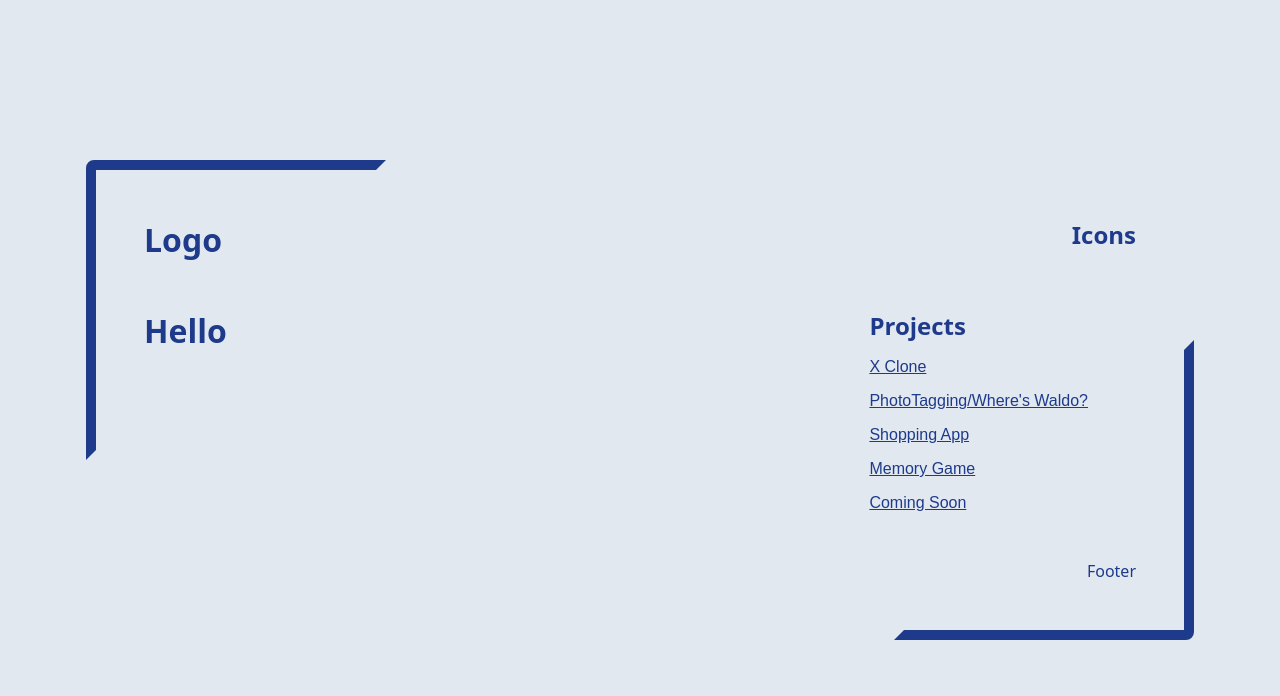
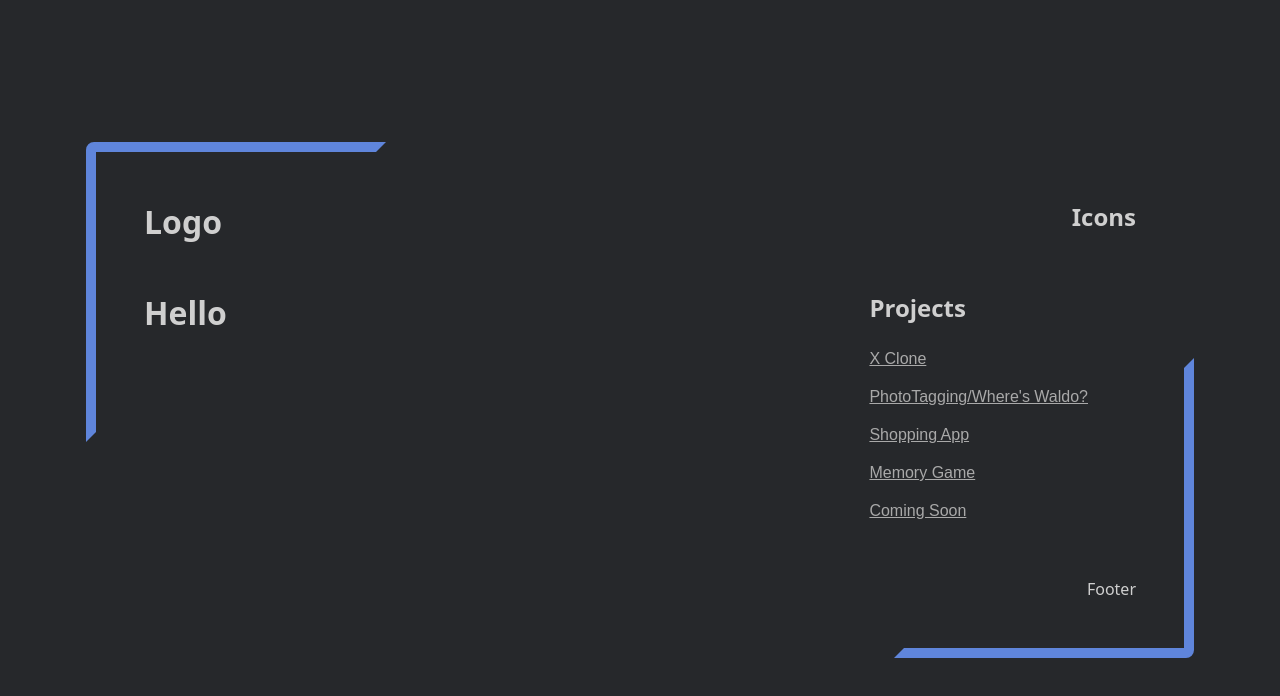
Before and after one commit to amora7741/Portfolio, a React (Vite) app: page / in a window 1280 px wide. Shown: the top 696 px of the page. Built offline with nearby package versions, Linux system fonts and the light colour scheme.

Commit message:
Adjust colors

```diff
--- a/src/style.scss
+++ b/src/style.scss
@@ -1,5 +1,7 @@
-$background-color: #e2e8f0;
-$primary-color: #1e3a8a;
+$background-color: #26282b;
+$svg-color: #5f85db;
+$primary-text-color: rgb(207, 207, 207);
+$secondary-text-color: rgb(169, 169, 169);
 
 @mixin flex-display($justify: center, $align: center, $direction: row) {
   display: flex;
@@ -18,7 +20,7 @@ main {
   @include flex-display();
   min-height: 100vh;
   background-color: $background-color;
-  color: $primary-color;
+  color: $primary-text-color;
   font-family: system-ui, -apple-system, BlinkMacSystemFont, 'Segoe UI', Roboto,
     Oxygen, Ubuntu, Cantarell, 'Open Sans', 'Helvetica Neue', sans-serif;
 }
@@ -28,7 +30,7 @@ main {
 
   svg {
     position: absolute;
-    fill: $primary-color;
+    fill: $svg-color;
   }
 
   .top-left {
@@ -80,14 +82,19 @@ button {
   .project-list {
     list-style: none;
     @include flex-display($direction: column, $align: start);
-    gap: 1rem;
 
     button {
       border: none;
       background-color: transparent;
+      color: $secondary-text-color;
+      padding: 10px 0;
       text-decoration: underline;
       font-size: 1rem;
-      color: inherit;
+      transition: color 0.2s ease-in-out;
+
+      &:hover {
+        color: $svg-color;
+      }
     }
   }
 }
```
Also changed, not shown: src/components/WelcomeCard.jsx (added).
